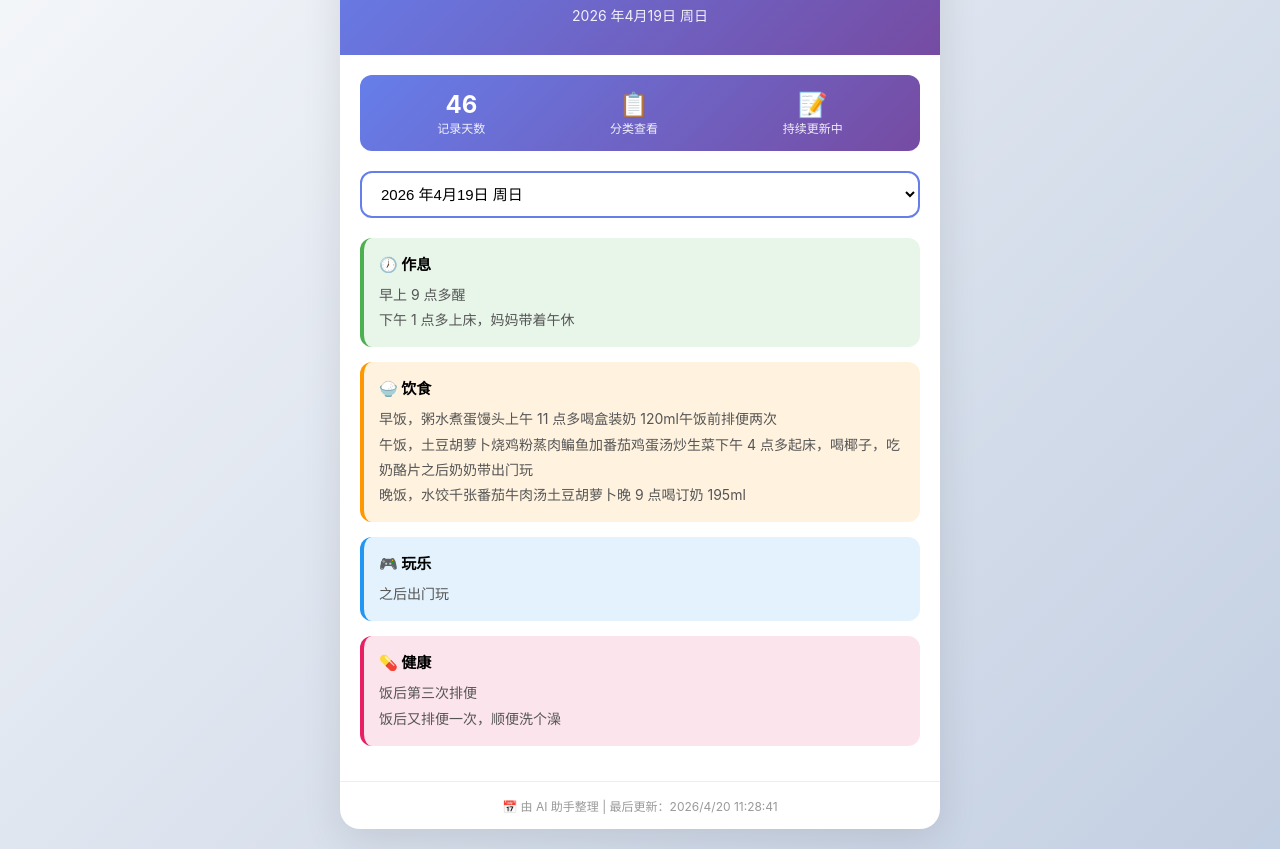
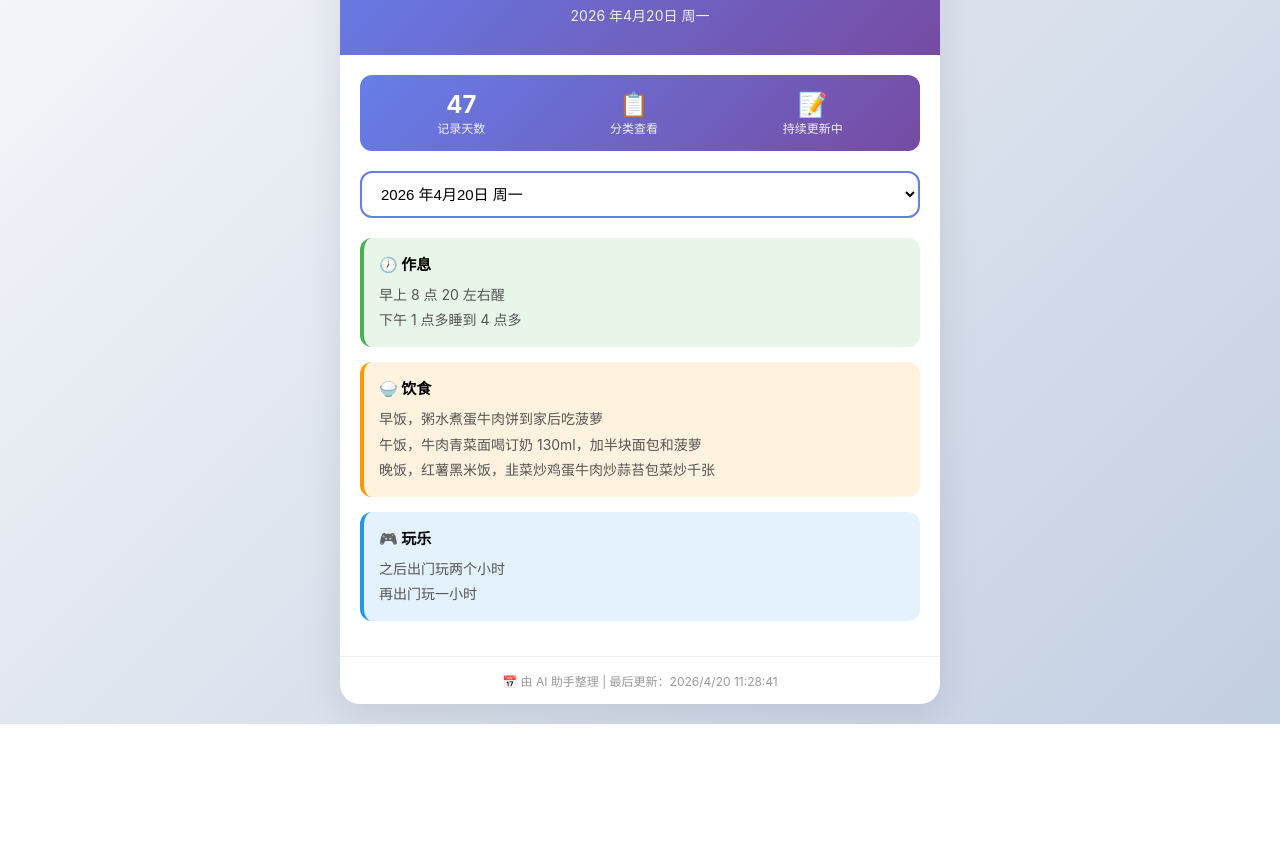
Before and after one commit to Xmaomao426/kids-diary, a plain HTML site: page index.html in a window 1280 px wide. Shown: the part 88-937 px from the top of the page. After the commit the page ends 812 px from the top, so only its background shows below. Drawn offline with Linux system fonts and the light colour scheme.

Commit message:
新增 0420 记录（大风天）

```diff
--- a/index.html
+++ b/index.html
@@ -98,7 +98,7 @@
         <div class="content">
             <div class="stats">
                 <div class="stat-item">
-                    <div class="stat-number">46</div>
+                    <div class="stat-number">47</div>
                     <div class="stat-label">记录天数</div>
                 </div>
                 <div class="stat-item">
@@ -112,7 +112,8 @@
             </div>
             <div class="day-selector">
                 <select id="date-select" onchange="loadRecord()">
-                    <option value="2026-04-19">2026 年4月19日 周日</option>
+                    <option value="2026-04-20">2026 年4月20日 周一</option>
+<option value="2026-04-19">2026 年4月19日 周日</option>
 <option value="2026-04-18">2026 年4月18日 周六</option>
 <option value="2026-04-17">2026 年4月17日 周五</option>
 <option value="2026-04-16">2026 年4月16日 周四</option>
@@ -191,6 +192,14 @@
 
     <script>
         const records = {
+        "2026-04-20": {
+                "date": "2026 年4月20日 周一",
+                "schedule": "早上 8 点 20 左右醒\n下午 1 点多睡到 4 点多",
+                "food": "早饭，粥水煮蛋牛肉饼到家后吃菠萝\n午饭，牛肉青菜面喝订奶 130ml，加半块面包和菠萝\n晚饭，红薯黑米饭，韭菜炒鸡蛋牛肉炒蒜苔包菜炒千张",
+                "play": "之后出门玩两个小时\n再出门玩一小时",
+                "health": "",
+                "other": ""
+        },
         "2026-04-19": {
                 "date": "2026 年4月19日 周日",
                 "schedule": "早上 9 点多醒\n下午 1 点多上床，妈妈带着午休",
```
